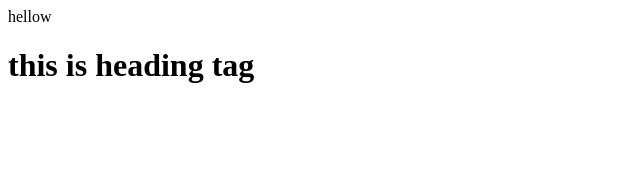
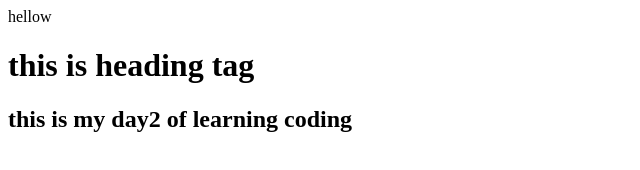
Before and after one commit to DarkxSaiyan/local_repo, a plain HTML site: page index.html in a window 1280 px wide. Shown: the whole page, without its empty margins (0-640 px from the left). Drawn offline with Linux system fonts and the light colour scheme.

Commit message:
some changes in html

```diff
--- a/index.html
+++ b/index.html
@@ -1,2 +1,3 @@
 <p>hellow</p>
 <h1>this is heading tag</h1>
+<h2>this is my day2 of learning coding</h2>
```
